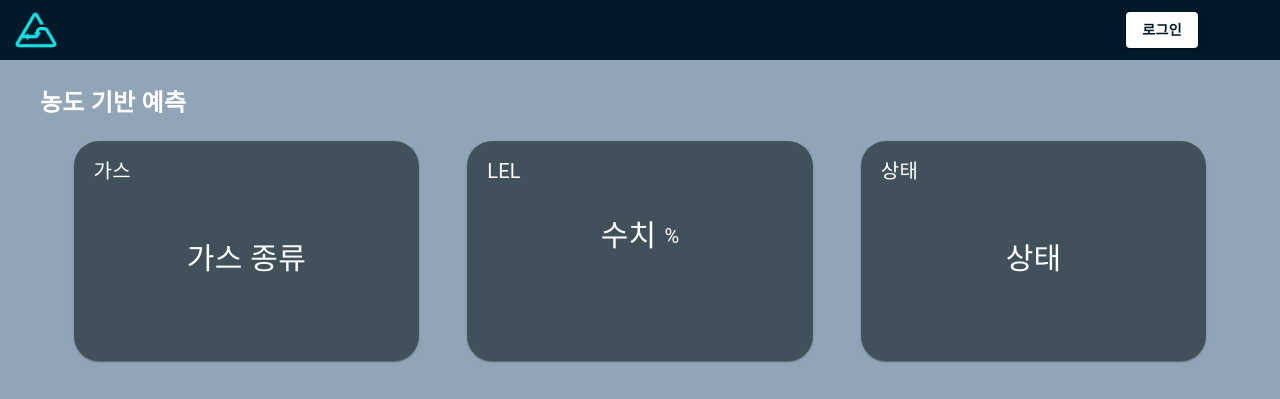
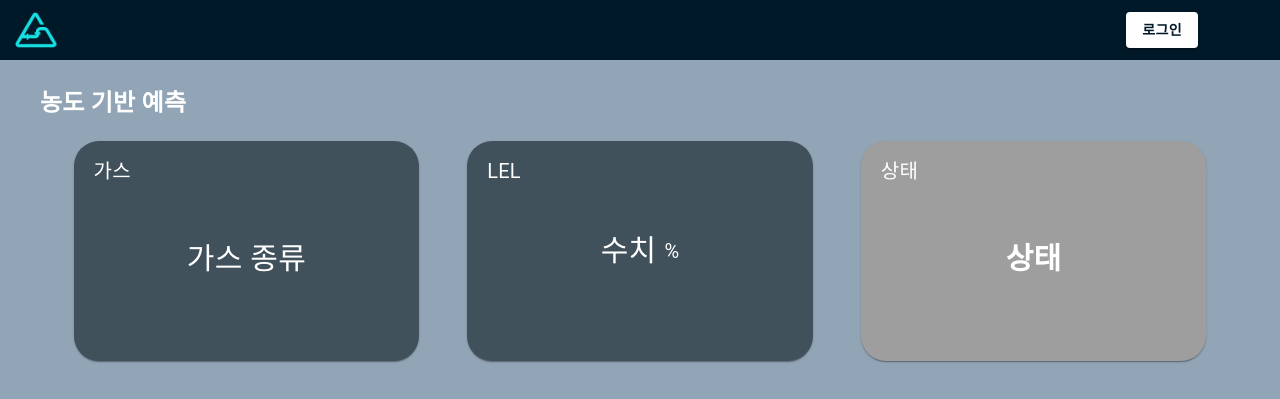
Before and after one commit to juusingsing/2Project, a React (Create React App) app in the folder frontend/: page /sensor in a window 1280 px wide. Shown: the top 399 px of the page. Built offline with nearby package versions, Linux system fonts and the light colour scheme; no server answers; some icons are missing.

Commit message:
style: 상단카드 색상 수정

```diff
--- a/frontend/src/pages/Sensor.js
+++ b/frontend/src/pages/Sensor.js
@@ -161,6 +161,7 @@ export default function Sensor() {
 
   // 5) 디큐 타이머 — 1초에 한 줄씩 화면에 쌓기 (모드/밸브에 따라 on/off)
   useEffect(() => {
+
     const on = shouldDequeue();
     if (on && !dequeueTimerRef.current) {
       dequeueOnce(); // UX 좋게 즉시 1개
@@ -234,7 +235,7 @@ export default function Sensor() {
 
             <Paper sx={{ width: "27%", backgroundColor: "#41515B", borderRadius: "25px" }}>
               <Typography sx={{ color: "#FFFFFF", m: "15px 0 0 20px", fontSize: "20px" }}>LEL</Typography>
-              <Box sx={{ display: "flex", justifyContent: "center", alignItems: "center", gap: 1, mt: "35px" }}>
+              <Box sx={{ display: "flex", justifyContent: "center", alignItems: "center", gap: 1, mt: "50px" }}>
                 <Typography sx={{ color: "#FFFFFF", m: 0, fontSize: "30px", lineHeight: 1, textAlign: "center" }}>
                   {logs[0]?.lel_value != null ? Number(logs[0].lel_value).toFixed(3) : "수치"}
                 </Typography>
@@ -242,12 +243,13 @@ export default function Sensor() {
               </Box>
             </Paper>
 
-            <Paper sx={{ width: "27%", backgroundColor: "#41515B", borderRadius: "25px" }}>
-              <Typography sx={{ color: "#FFFFFF", m: "15px 0 0 20px", fontSize: "20px" }}>상태</Typography>
-              <Typography sx={{ textAlign: "center", color: "#FFFFFF", mt: "50px", fontSize: "30px" }}>
+            <Paper sx={{ width: "27%", height: "220px", borderRadius: "25px", textAlign: "center", ...(stateChipSx(logs[0]?.state) ?? { backgroundColor: "#41515B", color: "#FFFFFF" }) }}>
+              <Typography sx={{ color: "#FFFFFF", m: "15px 0 0 20px", fontSize: "20px", textAlign: "left" }}>상태</Typography>
+              <Typography sx={{ mt: "50px", fontSize: "30px", fontWeight: 700, color: logs[0]?.state === "주의" ? "#000" : logs[0]?.state?.startsWith("위험") ? "#000" : "#FFFFFF" }}>
                 {logs[0]?.state ?? "상태"}
               </Typography>
             </Paper>
+
           </Stack>
 
           {/* 벨브 제어 */}
```
